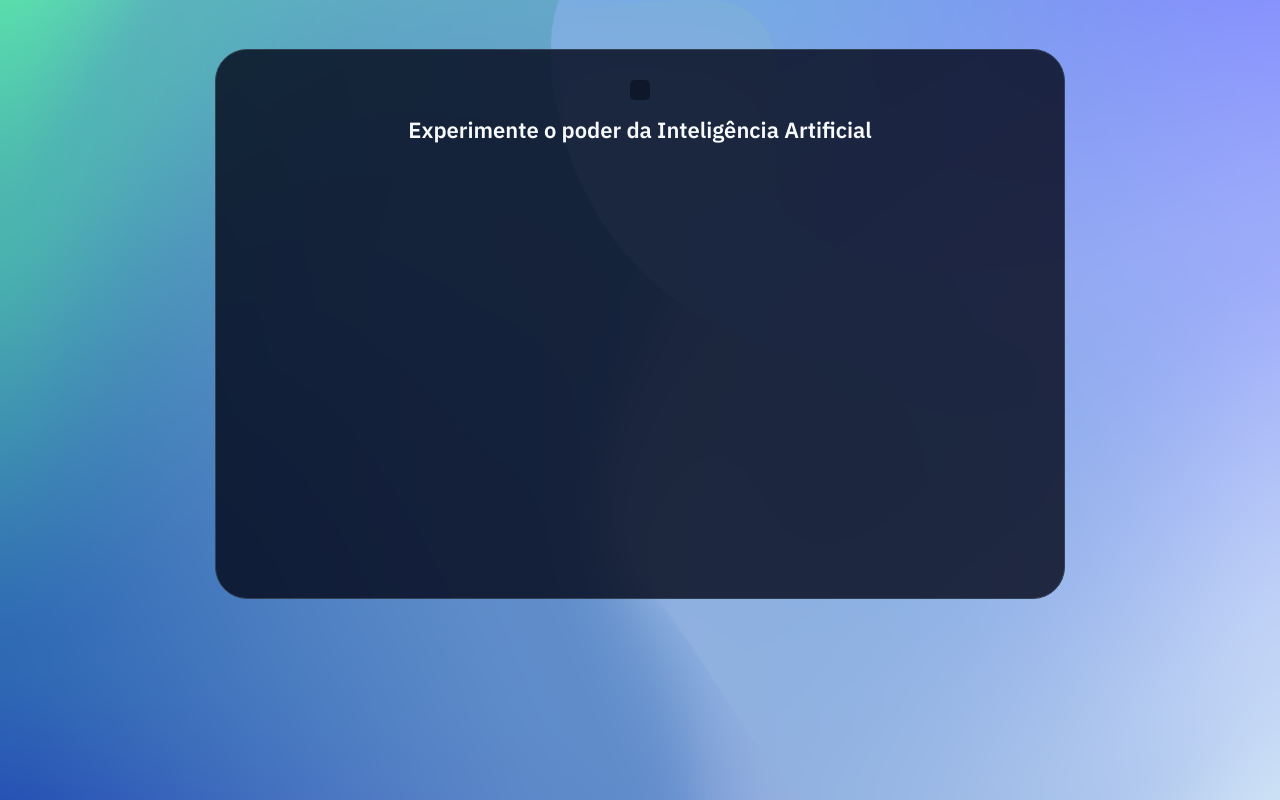
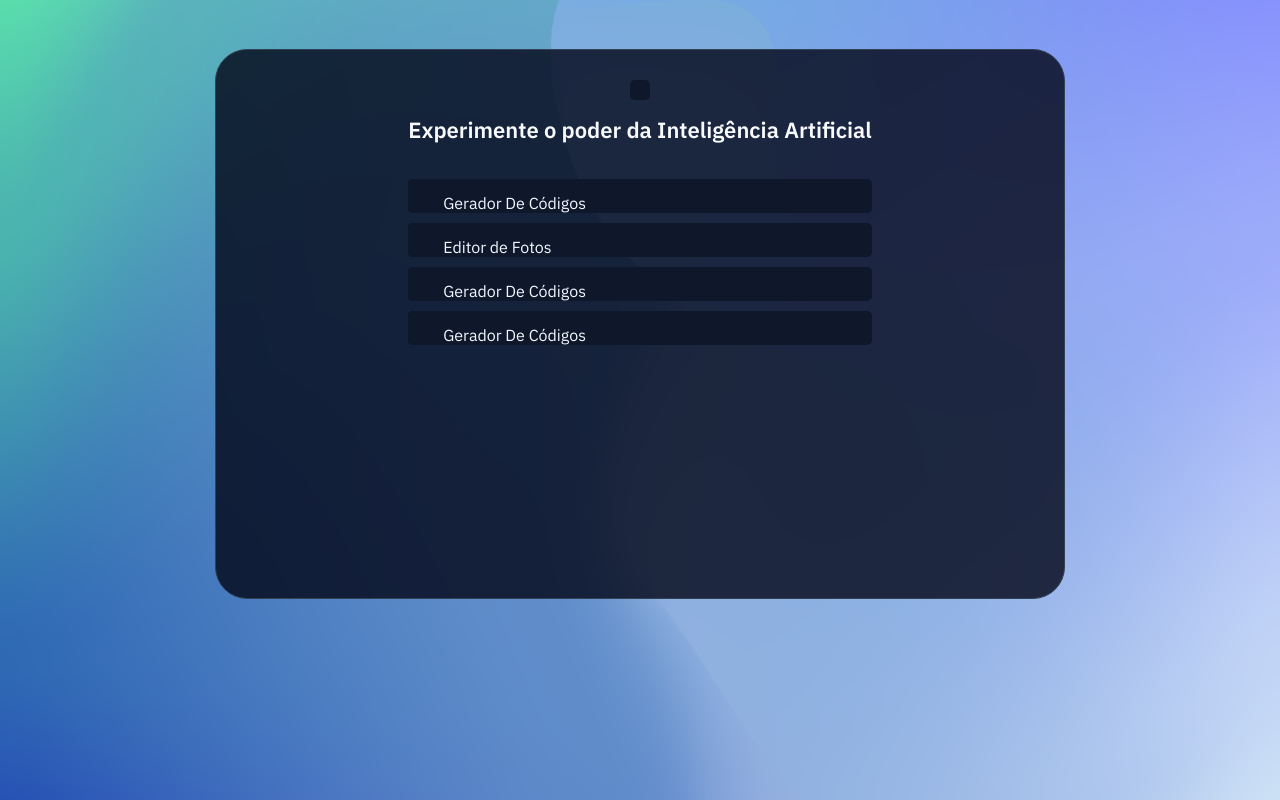
Before and after one commit to Neves0210/Plataforma-IA, a website: page index.html in a window 1280 px wide. Drawn offline with Linux system fonts and the light colour scheme.

Commit message:
feat: Criação dos Botoes (ainda sem função) e Estilização dos mesmos

```diff
--- a/index.html
+++ b/index.html
@@ -13,10 +13,36 @@
 <body>
     <div class="container">
         <div class="content">
-            <div class="col-1">
+            <div class="top">
                 <i class="ph ph-magic-wand"></i>
                 <p>Experimente o poder da Inteligência Artificial</p>
             </div>
+            <div class="buttons">
+                <div class="btn-1">
+                    <i class="ph ph-code"></i>
+                    <p>Gerador De Códigos</p>
+                    <i class="ph ph-arrow-right"></i>
+                </div>
+                <div class="btn-2">
+                    <i class="ph ph-image-square"></i>
+                    <p>Editor de Fotos</p>
+                    <i class="ph ph-arrow-right"></i>
+
+                </div>
+                <div class="btn-3">
+                    <i class="ph ph-play-circle"></i>
+                    <p>Gerador De Códigos</p>
+                    <i class="ph ph-arrow-right"></i>
+
+                </div>
+                <div class="btn-4">
+                    <i class="ph ph-music-notes"></i>
+                    <p>Gerador De Códigos</p>
+                    <i class="ph ph-arrow-right"></i>
+
+                </div>
+            </div>
+        </div>
     </div>
 </body>
 </html>
--- a/style.css
+++ b/style.css
@@ -35,7 +35,7 @@ body{
     color: aliceblue;
 }
 
-.col-1{
+.top{
     display: flex;
     flex-direction: column;
     align-items: center;
@@ -45,14 +45,14 @@ body{
     margin-bottom: 35px;
 }
 
-.col-1 i{
+.top i{
     font-size: 30px;
     background-color: #0F172A;
     padding: 10px;
     border-radius: 5px;
 }
 
-.col-1 p{
+.top p{
     color: var(--gray-01, #F8FAFC);
     text-align: center;
     font-family: IBM Plex Sans;
@@ -62,3 +62,95 @@ body{
     line-height: normal;
     margin-top: 15px;
 }
+
+.btn-1{
+    display: flex;
+    background-color: #0F172A;
+    border-radius: 5px;
+    margin-bottom: 10px;
+}
+
+.btn-1 i{
+    font-size: 30px;
+    background-color: #0F172A;
+    padding: 10px;
+    border-radius: 5px;
+}
+
+.btn-1 p{
+    margin-top: 14px;
+    margin-left: 15px;
+}
+
+.btn-1 .ph-arrow-right{
+    margin-left: 200px;
+}
+
+.btn-2{
+    display: flex;
+    background-color: #0F172A;
+    border-radius: 5px;
+    margin-bottom: 10px;
+}
+
+.btn-2 i{
+    font-size: 30px;
+    background-color: #0F172A;
+    padding: 10px;
+    border-radius: 5px;
+}
+
+.btn-2 p{
+    margin-top: 14px;
+    margin-left: 15px;
+}
+
+.btn-2 .ph-arrow-right{
+    margin-left: 235px;
+}
+
+.btn-3{
+    display: flex;
+    background-color: #0F172A;
+    border-radius: 5px;
+    margin-bottom: 10px;
+}
+
+.btn-3 i{
+    font-size: 30px;
+    background-color: #0F172A;
+    padding: 10px;
+    border-radius: 5px;
+}
+
+.btn-3 p{
+    margin-top: 14px;
+    margin-left: 15px;
+}
+
+.btn-3 .ph-arrow-right{
+    margin-left: 200px;
+}
+
+.btn-4{
+    display: flex;
+    background-color: #0F172A;
+    border-radius: 5px;
+    margin-bottom: 10px;
+}
+
+.btn-4 i{
+    font-size: 30px;
+    background-color: #0F172A;
+    padding: 10px;
+    border-radius: 5px;
+}
+
+.btn-4 p{
+    margin-top: 14px;
+    margin-left: 15px;
+}
+
+.btn-4 .ph-arrow-right{
+    margin-left: 200px;
+}
```
